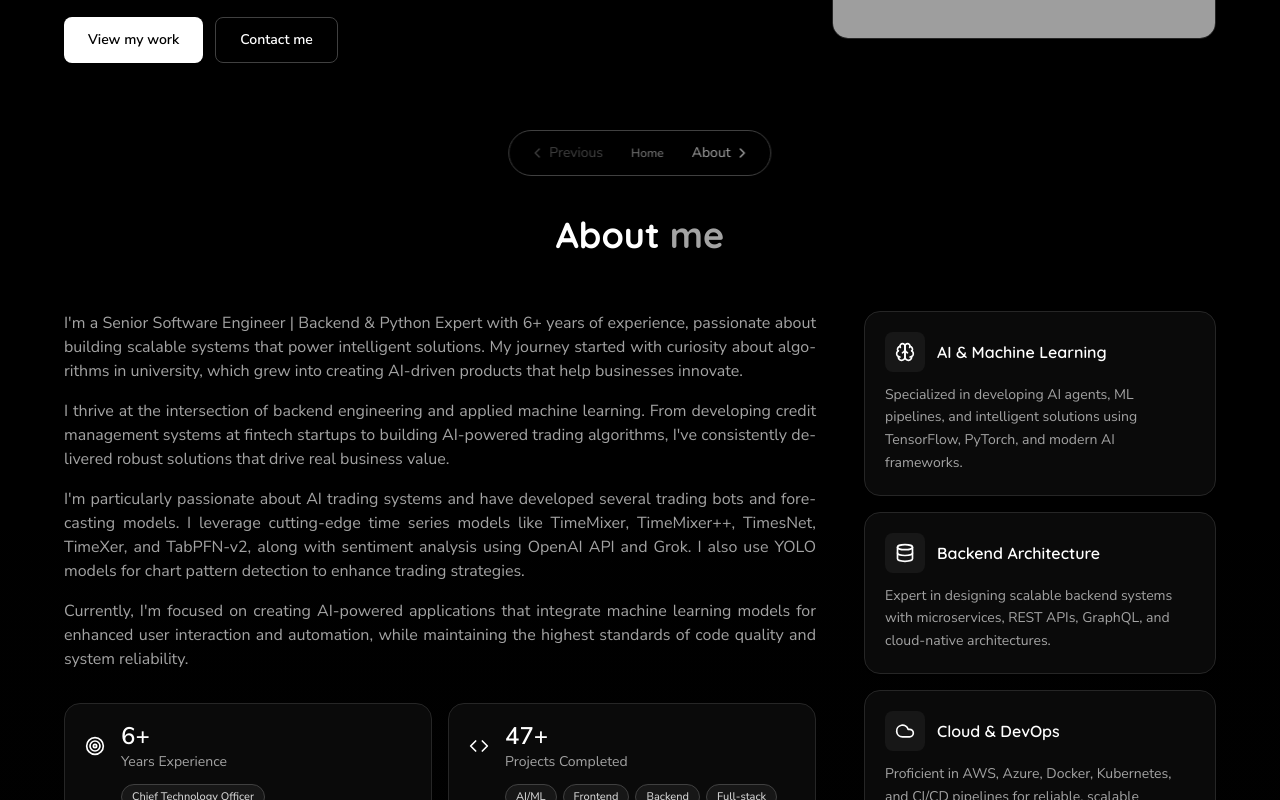
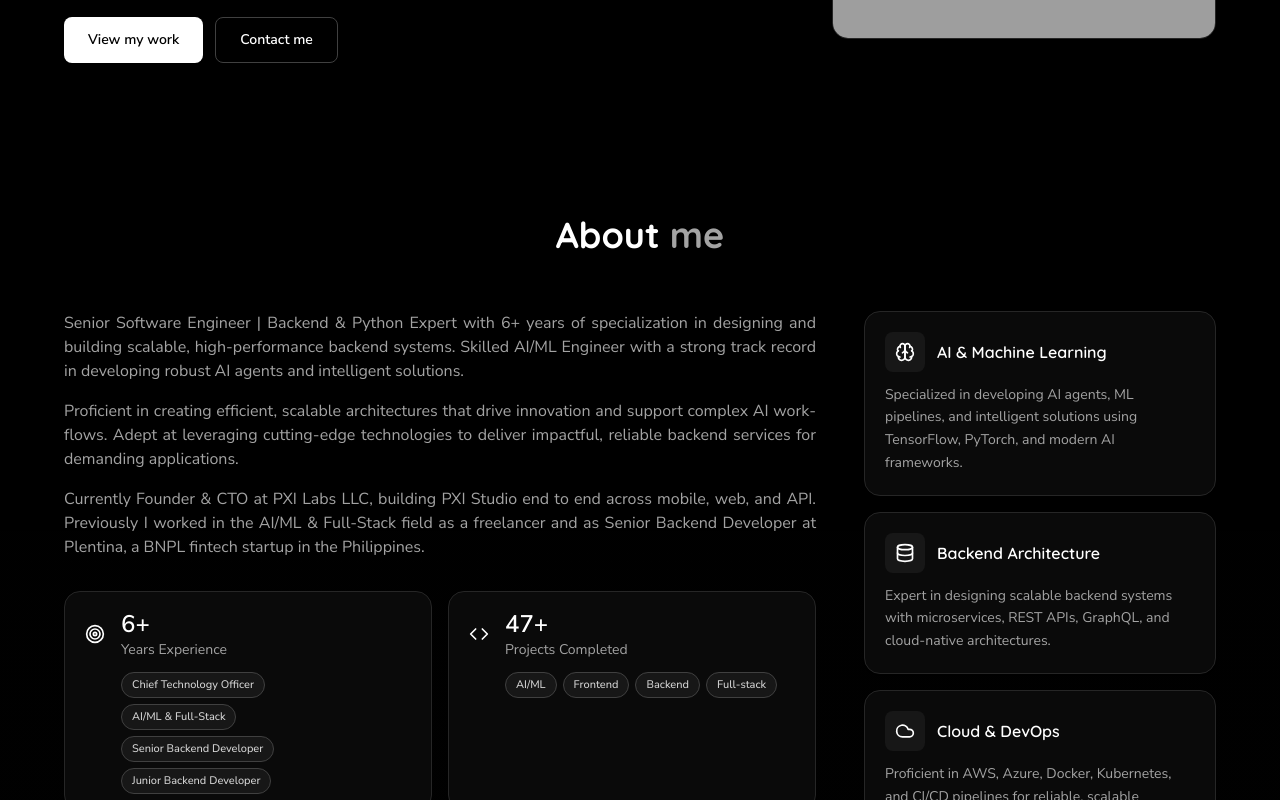
Before and after one commit to simoncampos1022/portfolio_new, a Next.js app: page / in a window 1280 px wide. Shown: the part 600-1400 px from the top of the page. Built offline with nearby package versions, Linux system fonts and the light colour scheme; grey boxes are pictures that could not be loaded.

Commit message:
fix: ui issues

```diff
--- a/src/app/page.tsx
+++ b/src/app/page.tsx
@@ -6,7 +6,6 @@ import { Experience } from '@/components/experience'
 import { Education } from '@/components/education'
 import { Hobby } from '@/components/hobby'
 import { Contact } from '@/components/contact'
-import { PageNavigation } from '@/components/page-navigation'
 
 export default function Home() {
   return (
@@ -19,7 +18,6 @@ export default function Home() {
       <Education />
       <Hobby />
       <Contact />
-      <PageNavigation currentPage="home" />
     </>
   )
 }
--- a/src/app/projects/[id]/page.tsx
+++ b/src/app/projects/[id]/page.tsx
@@ -5,7 +5,6 @@ import { useState, useEffect, useCallback } from 'react'
 import Image from 'next/image'
 import { Github, Zap, ChevronLeft, ChevronRight, ArrowLeft, Eye } from 'lucide-react'
 import { projects } from '@/data/projects'
-import { PageNavigation } from '@/components/page-navigation'
 import { ProjectImageLightbox } from '@/components/project-image-lightbox'
 
 export default function ProjectDetailPage() {
@@ -378,8 +377,6 @@ export default function ProjectDetailPage() {
         onNext={project.images.length > 1 ? goNextImage : undefined}
         showSlideNav={project.images.length > 1}
       />
-
-      <PageNavigation currentPage="projects" />
     </>
   )
 }
--- a/src/components/about.tsx
+++ b/src/components/about.tsx
@@ -1,6 +1,6 @@
 'use client'
 
-import { Code, Brain, Database, Cloud, Target, TrendingUp } from 'lucide-react'
+import { Code, Brain, Database, Cloud, Target } from 'lucide-react'
 import { SectionHeader } from '@/components/section-header'
 
 const stats = [
@@ -39,12 +39,6 @@ const highlights = [
     description:
       'Proficient in AWS, Azure, Docker, Kubernetes, and CI/CD pipelines for reliable, scalable deployments.',
   },
-  {
-    icon: TrendingUp,
-    title: 'AI Trading Systems',
-    description:
-      'Passionate about developing AI trading bots and forecasting models using TimeMixer, TimesNet, TabPFN-v2, sentiment analysis, and YOLO pattern detection.',
-  },
 ]
 
 export function About() {
@@ -65,16 +59,13 @@ export function About() {
             <div className="space-y-6 lg:col-span-8">
               <div className="space-y-4 text-sm leading-relaxed sm:text-base">
                 <p className="hyphens-auto text-justify text-neutral-600 dark:text-neutral-400">
-                  I&apos;m a Senior Software Engineer | Backend & Python Expert with 6+ years of experience, passionate about building scalable systems that power intelligent solutions. My journey started with curiosity about algorithms in university, which grew into creating AI-driven products that help businesses innovate.
+                  Senior Software Engineer | Backend &amp; Python Expert with 6+ years of specialization in designing and building scalable, high-performance backend systems. Skilled AI/ML Engineer with a strong track record in developing robust AI agents and intelligent solutions.
                 </p>
                 <p className="hyphens-auto text-justify text-neutral-600 dark:text-neutral-400">
-                  I thrive at the intersection of backend engineering and applied machine learning. From developing credit management systems at fintech startups to building AI-powered trading algorithms, I&apos;ve consistently delivered robust solutions that drive real business value.
+                  Proficient in creating efficient, scalable architectures that drive innovation and support complex AI workflows. Adept at leveraging cutting-edge technologies to deliver impactful, reliable backend services for demanding applications.
                 </p>
                 <p className="hyphens-auto text-justify text-neutral-600 dark:text-neutral-400">
-                  I&apos;m particularly passionate about AI trading systems and have developed several trading bots and forecasting models. I leverage cutting-edge time series models like TimeMixer, TimeMixer++, TimesNet, TimeXer, and TabPFN-v2, along with sentiment analysis using OpenAI API and Grok. I also use YOLO models for chart pattern detection to enhance trading strategies.
-                </p>
-                <p className="hyphens-auto text-justify text-neutral-600 dark:text-neutral-400">
-                  Currently, I&apos;m focused on creating AI-powered applications that integrate machine learning models for enhanced user interaction and automation, while maintaining the highest standards of code quality and system reliability.
+                  Currently Founder &amp; CTO at PXI Labs LLC, building PXI Studio end to end across mobile, web, and API. Previously I worked in the AI/ML &amp; Full-Stack field as a freelancer and as Senior Backend Developer at Plentina, a BNPL fintech startup in the Philippines.
                 </p>
               </div>
 
--- a/src/components/contact.tsx
+++ b/src/components/contact.tsx
@@ -183,7 +183,7 @@ export function Contact() {
                         onChange={handleInputChange}
                         required
                         rows={5}
-                        className="form-input resize-none rounded-full px-4 py-3"
+                        className="form-input resize-none rounded-2xl px-4 py-3"
                         placeholder="Tell me about your project or just say hello!"
                       />
                     </div>
--- a/src/components/experience.tsx
+++ b/src/components/experience.tsx
@@ -1,6 +1,6 @@
 'use client'
 
-import { Calendar, MapPin, Building } from 'lucide-react'
+import { Calendar, MapPin, Building, ArrowRight } from 'lucide-react'
 import { formatDateRange } from '@/lib/utils'
 import Image from 'next/image'
 import Link from 'next/link'
@@ -25,10 +25,10 @@ export function Experience() {
           <div className="relative space-y-8 border-l border-neutral-200 pl-8 dark:border-neutral-800">
             {experiences.map((experience) => (
               <div key={experience.id} className="relative">
-                <div className="absolute -left-[33px] top-2 h-3 w-3 rounded-full border-2 border-white bg-black dark:bg-white dark:border-neutral-950" />
+                <div className="absolute -left-8 top-[3rem] h-3 w-3 -translate-x-1/2 -translate-y-1/2 rounded-full border-2 border-white bg-black dark:border-neutral-950 dark:bg-white" />
 
-                <Link href={`/experience/${experience.id}`}>
-                  <div className="group surface-card-hover cursor-pointer p-6">
+                <Link href={`/experience/${experience.id}`} className="group block">
+                  <div className="surface-card-hover flex cursor-pointer flex-col p-6">
                     <div className="mb-4 flex flex-col justify-between gap-4 sm:flex-row sm:items-start">
                       <div className="flex items-center gap-3">
                         {companyLogos[experience.company.toLowerCase()] ? (
@@ -81,6 +81,13 @@ export function Experience() {
                         </span>
                       ))}
                     </div>
+
+                    <div className="mt-4 flex justify-end">
+                      <span className="btn-secondary !px-4 !py-2 text-sm">
+                        View details
+                        <ArrowRight className="ml-1.5 h-4 w-4 transition-transform group-hover:translate-x-0.5" />
+                      </span>
+                    </div>
                   </div>
                 </Link>
               </div>
--- a/src/components/page-navigation.tsx
+++ /dev/null
@@ -1,56 +0,0 @@
-'use client'
-
-import { usePathname } from 'next/navigation'
-import { ChevronLeft, ChevronRight } from 'lucide-react'
-import { navigateToSection, type SectionId } from '@/lib/scroll-to-section'
-
-interface PageNavigationProps {
-  currentPage: string
-}
-
-const pages: { name: string; label: string; id: SectionId }[] = [
-  { name: 'home', label: 'Home', id: 'home' },
-  { name: 'about', label: 'About', id: 'about' },
-  { name: 'skills', label: 'Skills', id: 'skills' },
-  { name: 'projects', label: 'Projects', id: 'projects' },
-  { name: 'experience', label: 'Experience', id: 'experience' },
-  { name: 'education', label: 'Education', id: 'education' },
-  { name: 'hobby', label: 'Hobby', id: 'hobby' },
-  { name: 'contact', label: 'Contact', id: 'contact' },
-]
-
-export function PageNavigation({ currentPage }: PageNavigationProps) {
-  const pathname = usePathname()
-
-  const currentIndex = pages.findIndex((page) => page.name === currentPage)
-  const previousPage = currentIndex > 0 ? pages[currentIndex - 1] : null
-  const nextPage = currentIndex < pages.length - 1 ? pages[currentIndex + 1] : null
-
-  const goToSection = (id: SectionId) => {
-    navigateToSection(id, pathname)
-  }
-
-  return (
-    <div className="pointer-events-none fixed bottom-6 left-1/2 z-30 flex -translate-x-1/2 items-center gap-2 rounded-full border border-neutral-200 bg-white/90 px-2 py-1.5 text-sm shadow-lg backdrop-blur dark:border-neutral-700 dark:bg-black/90">
-      <button
-        onClick={() => previousPage && goToSection(previousPage.id)}
-        disabled={!previousPage}
-        className="pointer-events-auto flex items-center gap-1 rounded-full px-3 py-1.5 text-neutral-600 transition-colors hover:bg-neutral-100 disabled:cursor-not-allowed disabled:opacity-40 dark:text-neutral-400 dark:hover:bg-neutral-900"
-      >
-        <ChevronLeft className="h-4 w-4" />
-        <span className="hidden sm:inline">{previousPage?.label ?? 'Previous'}</span>
-      </button>
-      <span className="px-2 text-xs font-medium text-neutral-400 dark:text-neutral-500">
-        {pages[currentIndex]?.label}
-      </span>
-      <button
-        onClick={() => nextPage && goToSection(nextPage.id)}
-        disabled={!nextPage}
-        className="pointer-events-auto flex items-center gap-1 rounded-full px-3 py-1.5 text-neutral-600 transition-colors hover:bg-neutral-100 disabled:cursor-not-allowed disabled:opacity-40 dark:text-neutral-400 dark:hover:bg-neutral-900"
-      >
-        <span className="hidden sm:inline">{nextPage?.label ?? 'Next'}</span>
-        <ChevronRight className="h-4 w-4" />
-      </button>
-    </div>
-  )
-}
```
